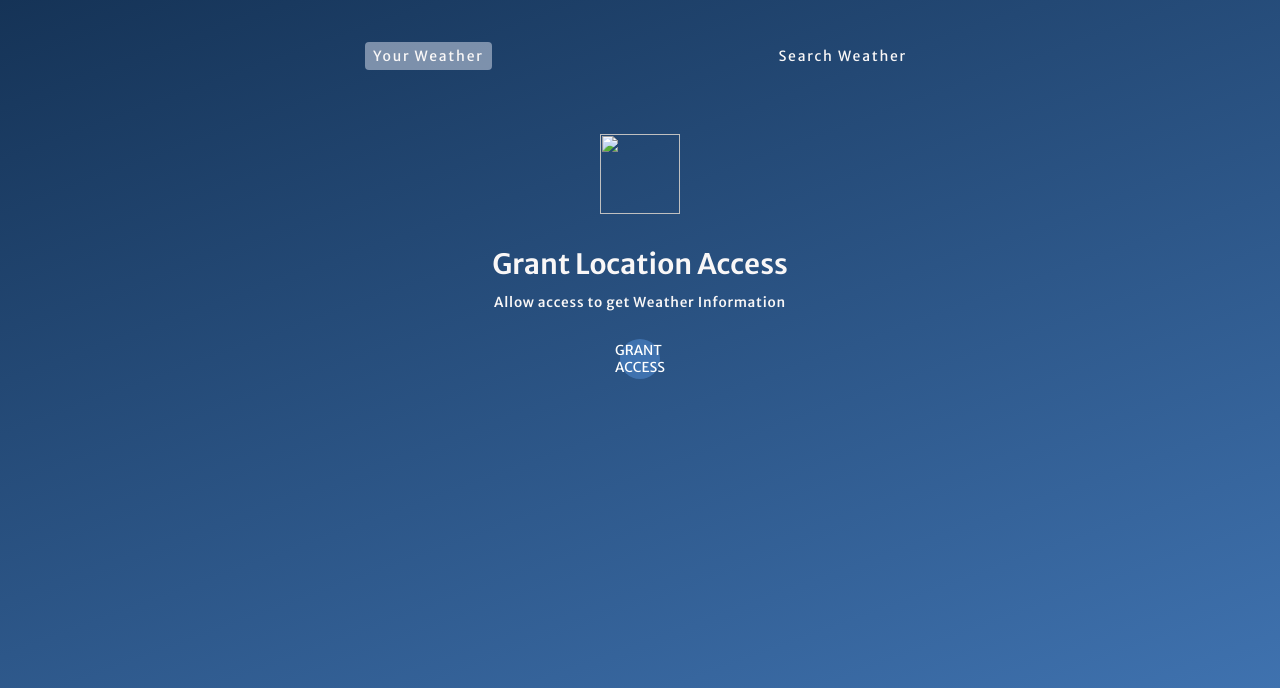
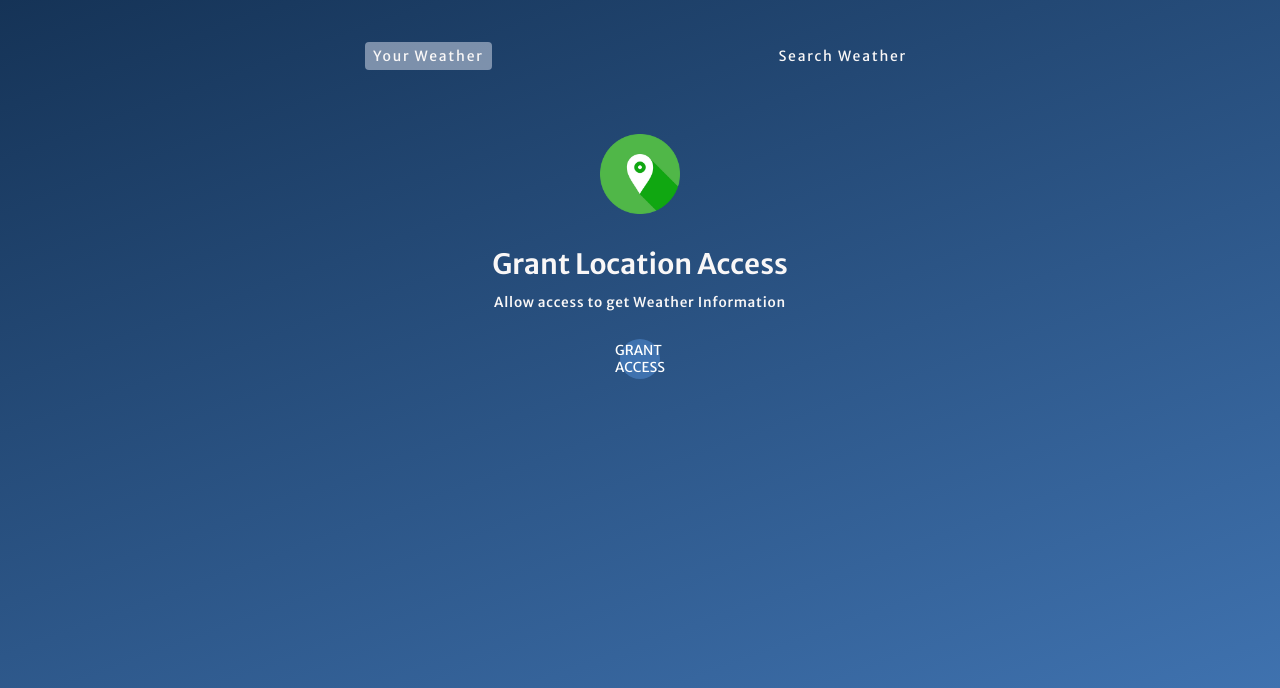
Before and after one commit to anshawasthi88/WhetherApp, a plain HTML site: page index.html in a window 1280 px wide. Shown: the part 112-800 px from the top of the page. Drawn offline with Linux system fonts and the light colour scheme; the site is published under a folder, as on GitHub Pages, so addresses that start at the root find nothing.

Commit message:
index.html

```diff
--- a/index.html
+++ b/index.html
@@ -19,7 +19,7 @@
 
             <!--grant whether location-->
             <div class="sub-container grant-location-container">
-                <img src="/assets/location.png" alt="" width="80" height="80" loading="lazy">
+                <img src="assets/location.png" alt="" width="80" height="80" loading="lazy">
                 <p>Grant Location Access</p>
                 <p>Allow access to get Weather Information</p>
                 <button class="btn" data-grantAccess>grant Access</button>
```
